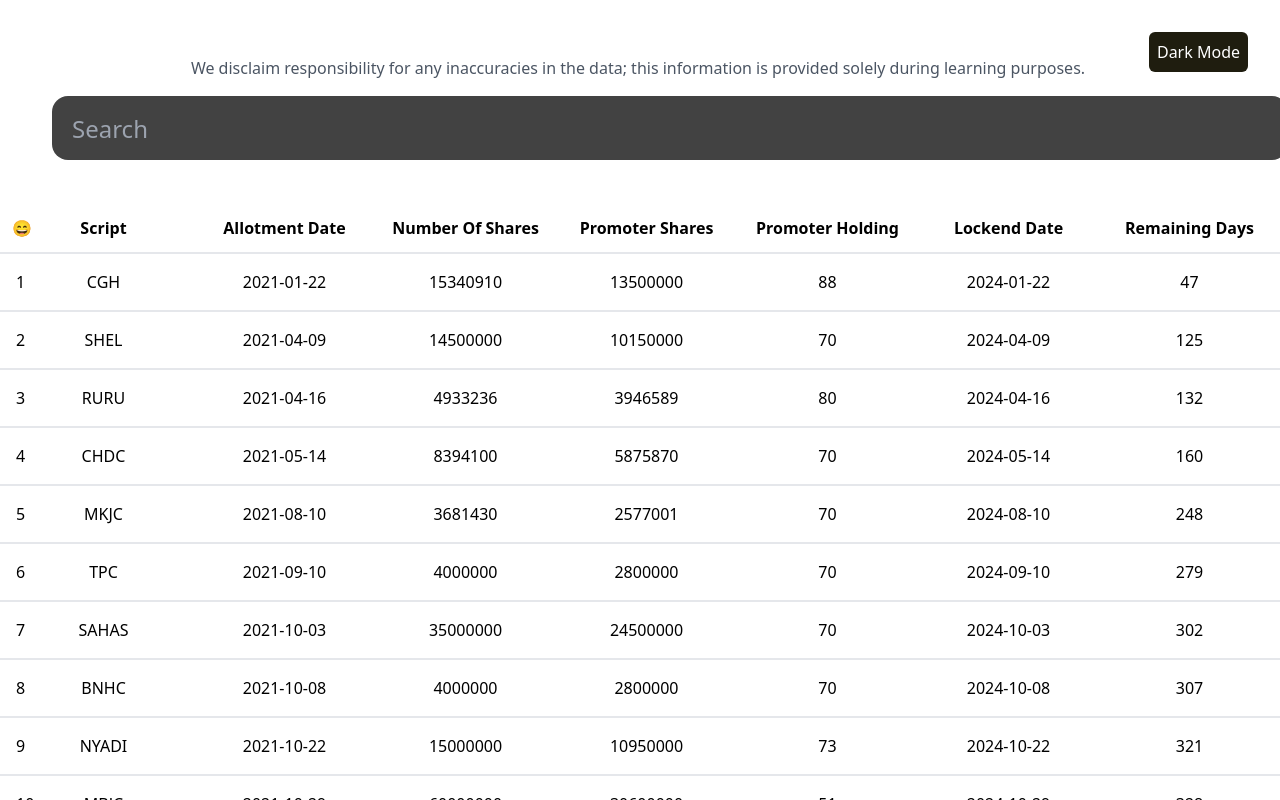
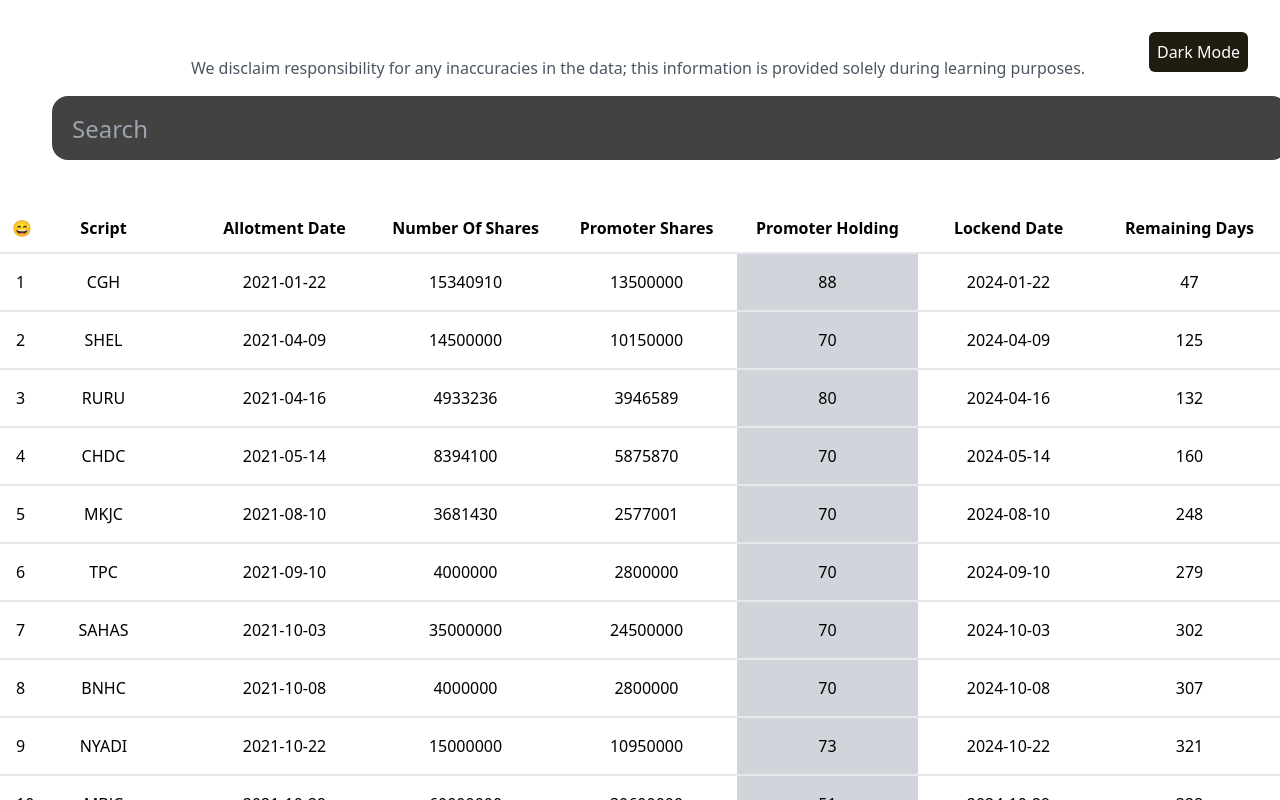
Before and after one commit to nabinkdl/PromoterLockEnd, a React (Vite) app: page / in a window 1280 px wide. Shown: the top 800 px of the page. Built offline with nearby package versions, Linux system fonts and the light colour scheme; no server answers.

Commit message:
feat: :sparkles: pieChart

```diff
--- /dev/null
+++ b/src/Pie.jsx
@@ -0,0 +1,24 @@
+import React from 'react'
+import { PieChart } from 'react-minimal-pie-chart';
+
+function Pie({promoter}) {
+
+
+  return (
+    <div className=' w-30 lg:w-full'>
+
+<PieChart
+  data={[
+    { title: 'Promoter', value: promoter, color: '#C13C37' },
+    { title: 'Public', value:  100 - promoter, color: '#E38627' },
+  ]}
+  className=' '
+
+  label={({ dataEntry }) => `${Math.round(dataEntry.percentage)} %`}
+/>
+
+    </div>
+  )
+}
+
+export default Pie
--- a/src/Row.jsx
+++ b/src/Row.jsx
@@ -1,5 +1,5 @@
 import React, { useState } from 'react'
-
+import Pie from './Pie';
 function Row({data,index}) {
   const [currentDate,setCurrentDate]= useState(new Date())
   var targetDate = new Date(data.LockendDate);
@@ -7,7 +7,11 @@ function Row({data,index}) {
   var timeDifference = targetDate.getTime() - currentDate.getTime();
   var remainingDays = Math.ceil(timeDifference / (1000 * 3600 * 24))-1;
 
+  const [pieActive, setPieActive] = useState(false);
 
+  function ActiveChart(){
+    setPieActive(pre => !pre)
+  }
 
   return (
 
@@ -15,16 +19,18 @@ function Row({data,index}) {
 
       <tr className='border-t-2 border-b-2'>
           <td className=' m-1 p-4 text-center text-sm sm:text-base '>{index+1}</td>
-          <td className='text-center text-sm sm:text-base'>{data.SYMBOL}</td>
+          <td className='  text-center text-sm sm:text-base  '>{data.SYMBOL}</td>
           <td className='p-3 text-center text-sm sm:text-base'>{data.AllotmentDate}</td>
           <td className='p-3 text-center hidden lg:table-cell'>{data.NumberOfShares}</td>
           <td className='p-3 text-center hidden lg:table-cell'>{data.PromoterShares}</td>
-          <td className='p-3 text-center text-sm sm:text-base'>{data.PromoterHolding}</td>
+          <td className='p-3 text-center cursor-pointer  bg-gray-300 text-sm sm:text-base relative' onClick={ActiveChart}>  {pieActive? <div><Pie promoter={data.PromoterHolding}/></div> :data.PromoterHolding}</td>
           <td className='p-3 text-center text-sm sm:text-base'>{data.LockendDate}</td>
           <td className='p-3 text-center'>{remainingDays===-1?0:remainingDays}</td>
 
           {/* <td>04</td> */}
         </tr>
+
+
 
 
         </>
```
